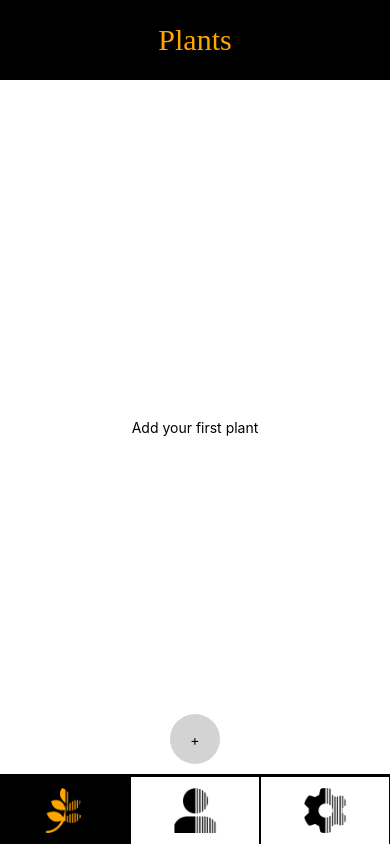
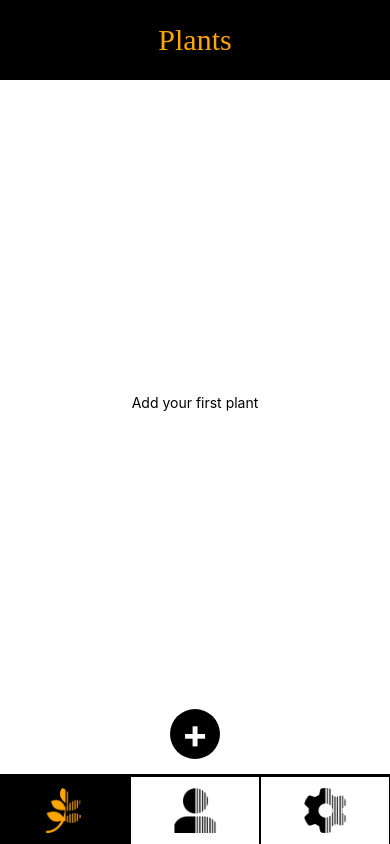
Before and after one commit to KrisHHFI/Plant_App, a React Native app: screen / in a window 390 px wide. Built offline with nearby package versions, Linux system fonts and the light colour scheme.

Commit message:
Floating button component added

```diff
--- /dev/null
+++ b/src/components/FloatingButton.tsx
@@ -0,0 +1,18 @@
+import React from 'react';
+import { TouchableOpacity, Text } from 'react-native';
+import styles from '../../src/styling/Styles';
+
+interface FloatingButtonProps {
+    text?: string;
+    onPress?: () => void;
+}
+
+const FloatingButton: React.FC<FloatingButtonProps> = ({ text = '', onPress }) => {
+    return (
+        <TouchableOpacity style={styles.floatingButton} onPress={onPress}>
+            <Text style={styles.floatingButtonText} >{text}</Text>
+        </TouchableOpacity>
+    );
+};
+
+export default FloatingButton;
--- a/src/pages/AddPlantPage.tsx
+++ b/src/pages/AddPlantPage.tsx
@@ -4,6 +4,7 @@ import { launchImageLibrary, launchCamera } from 'react-native-image-picker';  /
 import { AppContext } from '../context/Context';
 import styles from '../styling/Styles';
 import PageTitle from '../components/PageTitle';
+import FloatingButton from '../components/FloatingButton';
 
 interface AddPlantPageProps {
   setModalVisible: (visible: boolean) => void;
@@ -85,23 +86,16 @@ const AddPlantPage: React.FC<AddPlantPageProps> = ({ setModalVisible }) => {
           onChangeText={setPlantNote}
         />
         <View style={styles.row}>
-          <TouchableOpacity style={styles.addPlantPageBottomButton} onPress={handleSelectImage}>
-            <Text>Add Image</Text>
-          </TouchableOpacity>
-          <TouchableOpacity style={styles.addPlantPageBottomButton} onPress={handleTakePhoto}>
-            <Text>Take Photo</Text>
-          </TouchableOpacity>
+          <FloatingButton onPress={handleSelectImage} text={'Add Image'}/>
+          <FloatingButton onPress={handleTakePhoto} text={'Take Photo'}/>
+
         </View>
         {imageUri && (
             <Image source={{ uri: imageUri }} style={{ width: 100, height: 100, marginBottom: 10 }} />
           )}
         <View style={styles.row}>
-          <TouchableOpacity style={styles.addPlantPageBottomButton} onPress={() => setModalVisible(false)}>
-            <Text>x</Text>
-          </TouchableOpacity>
-          <TouchableOpacity style={styles.addPlantPageBottomButton} onPress={handleAddPlant}>
-            <Text>✔</Text>
-          </TouchableOpacity>
+          <FloatingButton onPress={() => setModalVisible(false)} text={'x'}/>
+          <FloatingButton onPress={handleAddPlant} text={'✔'}/>
         </View>
       </View>
     </View>
--- a/src/pages/ListPage.tsx
+++ b/src/pages/ListPage.tsx
@@ -5,6 +5,7 @@ import AddPlantPage from './AddPlantPage';
 import ListItem from '../components/ListItem';
 import PageTitle from '../components/PageTitle';
 import { AppContext } from '../context/Context';
+import FloatingButton from '../components/FloatingButton';
 
 const ListPage = () => {
   const [isModalVisible, setModalVisible] = useState(false);
@@ -25,9 +26,7 @@ const ListPage = () => {
             ))}
           </ScrollView>
         )}
-        <TouchableOpacity style={styles.listPageAddButton} onPress={() => setModalVisible(true)}>
-          <Text>+</Text>
-        </TouchableOpacity>
+        <FloatingButton onPress={() => setModalVisible(true)} text={'+'}/>
       </View>
       <Modal visible={isModalVisible} animationType="fade" transparent>
         <AddPlantPage setModalVisible={setModalVisible} />
--- a/src/styling/Styles.tsx
+++ b/src/styling/Styles.tsx
@@ -27,15 +27,21 @@ const styles = StyleSheet.create({
   boldText: {
     fontWeight: 'bold',
   },
-  listPageAddButton: {
+  floatingButton: {
     alignItems: 'center',
-    backgroundColor: 'lightgrey',
+    backgroundColor: 'black',
     borderRadius: 25,
-    bottom: NAVBAR_HEIGHT + 10,
+    //bottom: NAVBAR_HEIGHT + 10,
     height: 50,
     justifyContent: 'center',
-    position: 'absolute',
+    //position: 'absolute',
     width: 50,
+  },
+  floatingButtonText: {
+    color: 'white',
+    fontSize: 40,
+    fontWeight: 'bold',
+    lineHeight: 40,
   },
   listPageScrollContainer: {
     width: '100%',
@@ -69,10 +75,10 @@ const styles = StyleSheet.create({
     width: '100%',
   },
   listItemTitle: {
-     fontSize: 23,
-     paddingBottom: 2,
-     paddingLeft: 10,
-     paddingTop: 5,
+    fontSize: 23,
+    paddingBottom: 2,
+    paddingLeft: 10,
+    paddingTop: 5,
   },
   navBarButton: {
     alignItems: 'center',
```
